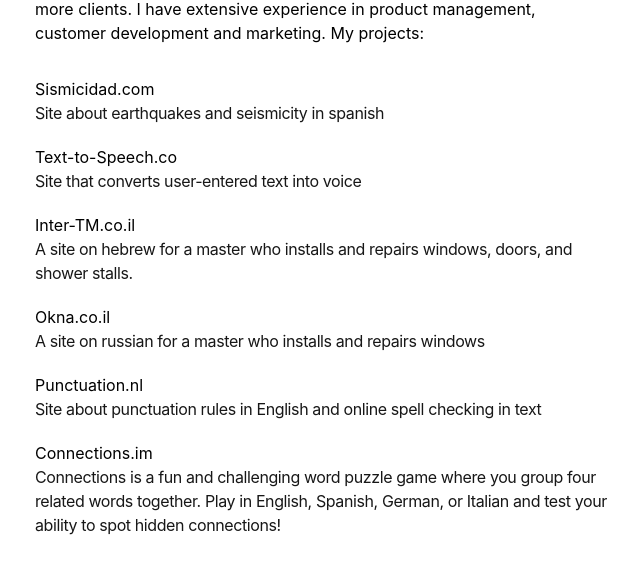
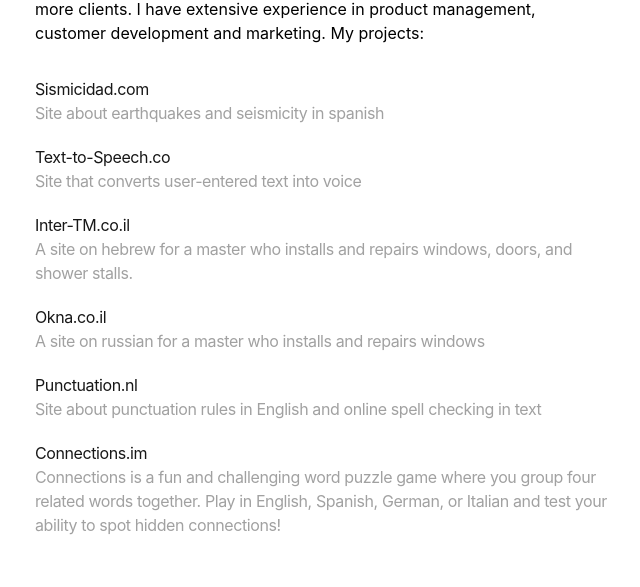
Before and after one commit to z97/my-cv, a Next.js app: page / in a window 1280 px wide. Shown: the part 123-710 px from the top of the page, without its empty margins (317-957 px from the left). Built offline with nearby package versions, Linux system fonts and the light colour scheme.

Commit message:
Update posts.tsx

```diff
--- a/app/components/posts.tsx
+++ b/app/components/posts.tsx
@@ -21,11 +21,11 @@
             className="flex flex-col space-y-1 mb-5"
             href={`/blog/${post.slug}`}
           >
-            <div className="w-full flex flex-col space-x-0 md:space-x-2">
-              <p className="text-bold-600 dark:text-neutral-400">
+            <div className="w-full flex flex-col space-x-0">
+              <p className="text-neutral-900 dark:text-neutral-400 tracking-tight">
                 {post.metadata.title}
               </p>
-              <p className="text-neutral-900 dark:text-neutral-100 tracking-tight">
+              <p className="text-neutral-400 dark:text-neutral-100 tracking-tight">
                 {post.metadata.summary}
               </p>
             </div>
```
